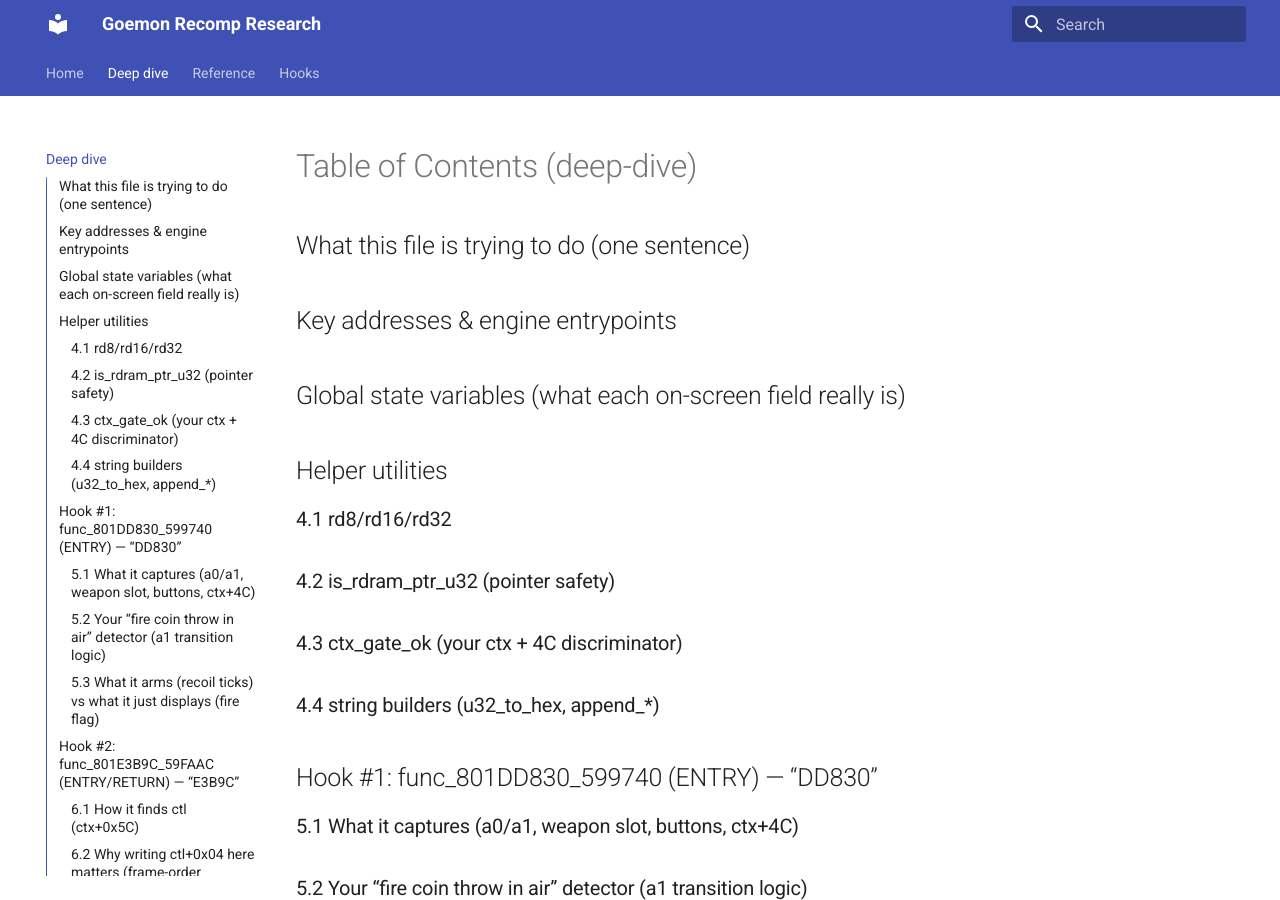
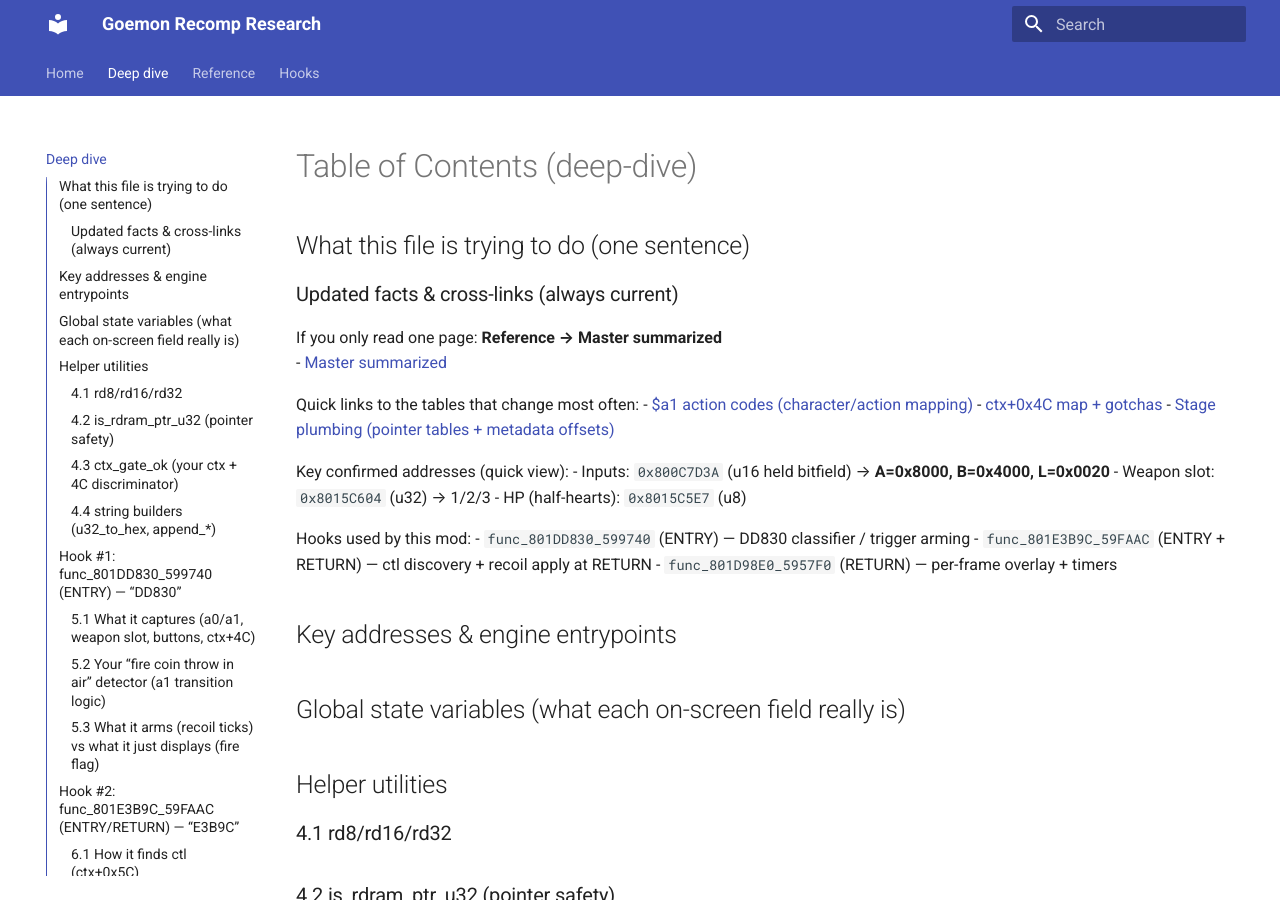
Before and after one commit to sirdankz/goemon-recomp-research, an MkDocs documentation site: the page built from docs/deep_dive.md, in a window 1280 px wide and 900 px high. Built offline with MkDocs 1.6.1 and Material for MkDocs 9.7.7, drawn with Linux system fonts in a browser that asks for light colours.

Commit message:
Enhance deep_dive.md with updated information
Added updated facts, cross-links, and key addresses for quick reference.

```diff
--- a/docs/deep_dive.md
+++ b/docs/deep_dive.md
@@ -1,6 +1,28 @@
 # Table of Contents (deep-dive)
 
 ## What this file is trying to do (one sentence)
+
+
+### Updated facts & cross-links (always current)
+
+If you only read one page: **Reference → Master summarized**
+- [Master summarized](../reference/master_summarized/)
+
+Quick links to the tables that change most often:
+- [$a1 action codes (character/action mapping)](../reference/action_codes/)
+- [ctx+0x4C map + gotchas](../reference/ctx_4c_map/)
+- [Stage plumbing (pointer tables + metadata offsets)](../reference/stage_plumbing/)
+
+Key confirmed addresses (quick view):
+- Inputs: `0x800C7D3A` (u16 held bitfield) → **A=0x8000, B=0x4000, L=0x0020**
+- Weapon slot: `0x8015C604` (u32) → 1/2/3
+- HP (half-hearts): `0x8015C5E7` (u8)
+
+Hooks used by this mod:
+- `func_801DD830_599740` (ENTRY) — DD830 classifier / trigger arming
+- `func_801E3B9C_59FAAC` (ENTRY + RETURN) — ctl discovery + recoil apply at RETURN
+- `func_801D98E0_5957F0` (RETURN) — per-frame overlay + timers
+
 
 ## Key addresses & engine entrypoints
 
```
